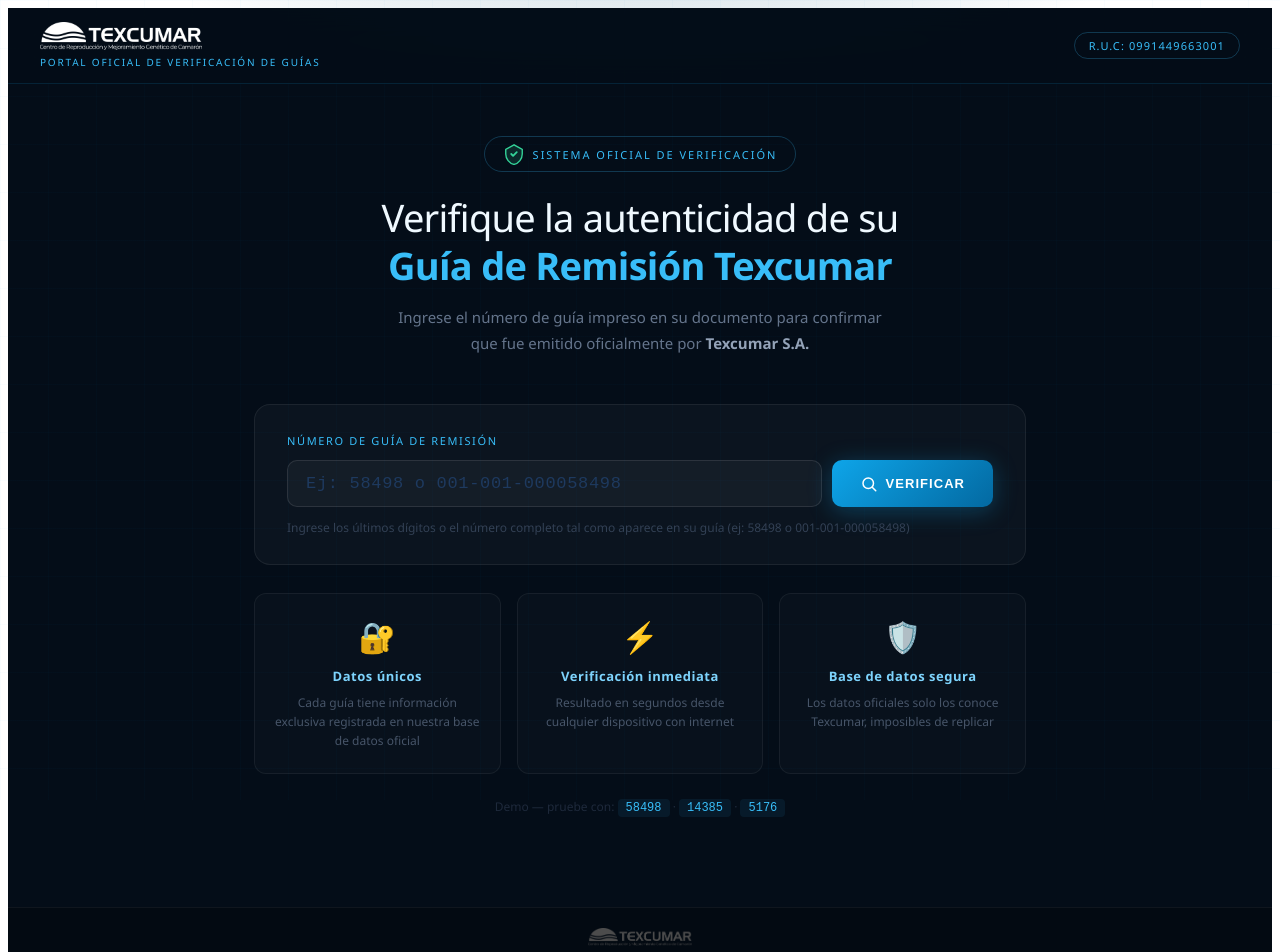
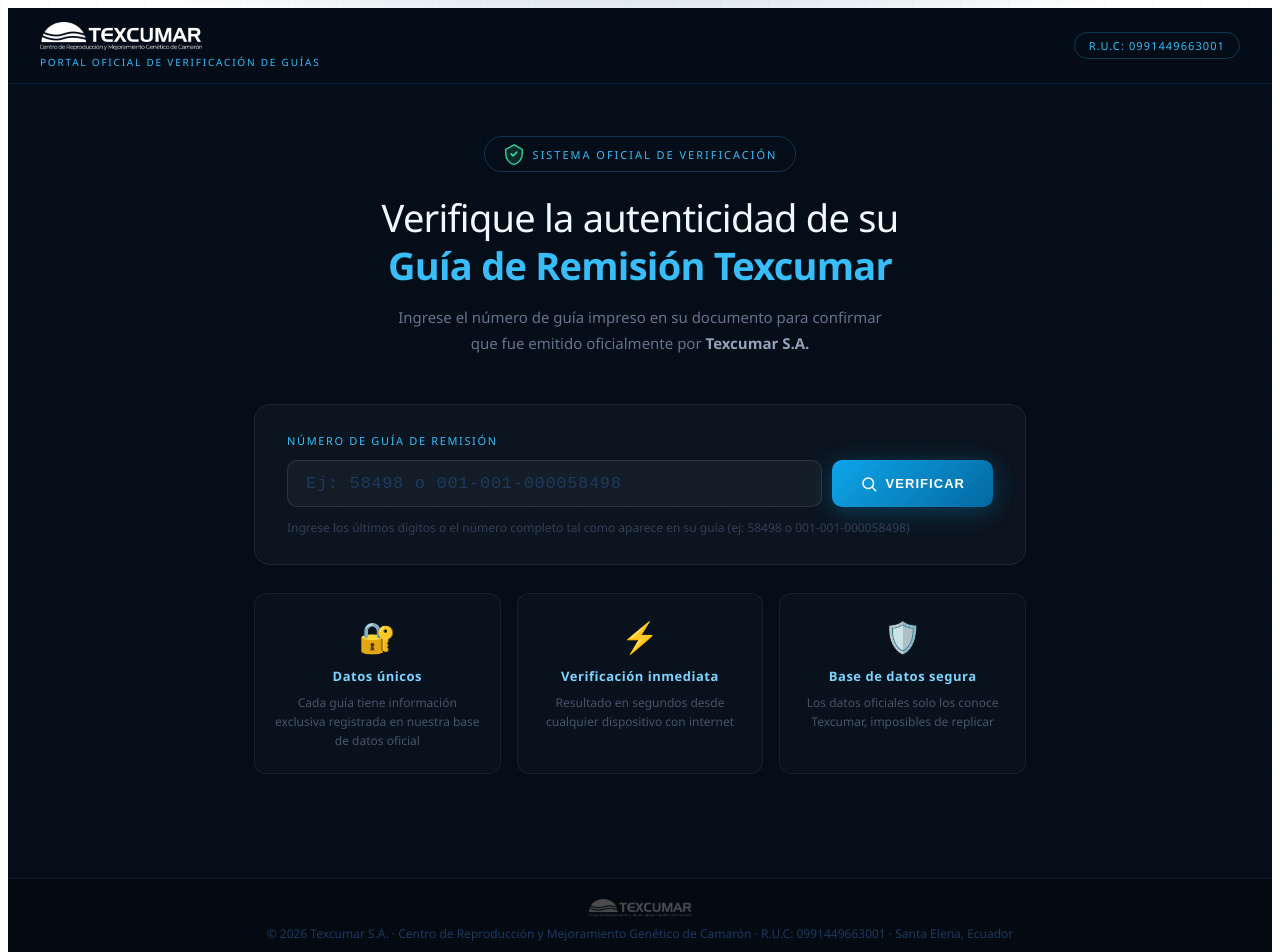
Before and after one commit to FGR-Human/texcumar-verifica, a React (Vite) app: page / in a window 1280 px wide. Shown: the top 952 px of the page. Built offline with nearby package versions, Linux system fonts and the light colour scheme.

Commit message:
Update main.jsx

```diff
--- a/src/main.jsx
+++ b/src/main.jsx
@@ -426,7 +426,7 @@
               ))}
             </div>
             <p style={{textAlign:"center",marginTop:24,fontSize:12,color:"#1e293b"}}>
-              Demo — pruebe con: <code style={{color:"#38bdf8",background:"rgba(56,189,248,0.08)",padding:"2px 8px",borderRadius:4}}>58498</code> · <code style={{color:"#38bdf8",background:"rgba(56,189,248,0.08)",padding:"2px 8px",borderRadius:4}}>14385</code> · <code style={{color:"#38bdf8",background:"rgba(56,189,248,0.08)",padding:"2px 8px",borderRadius:4}}>5176</code>
+
             </p>
           </>
         )}
```
